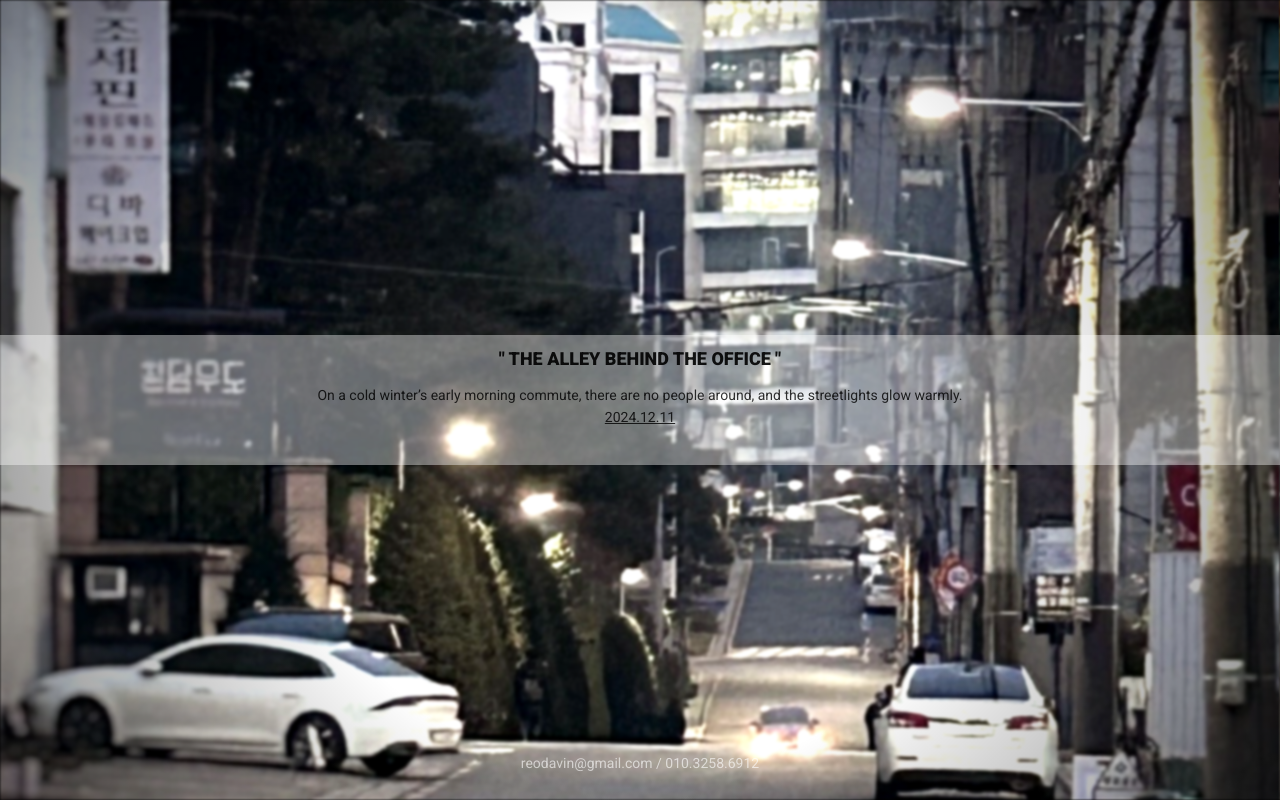
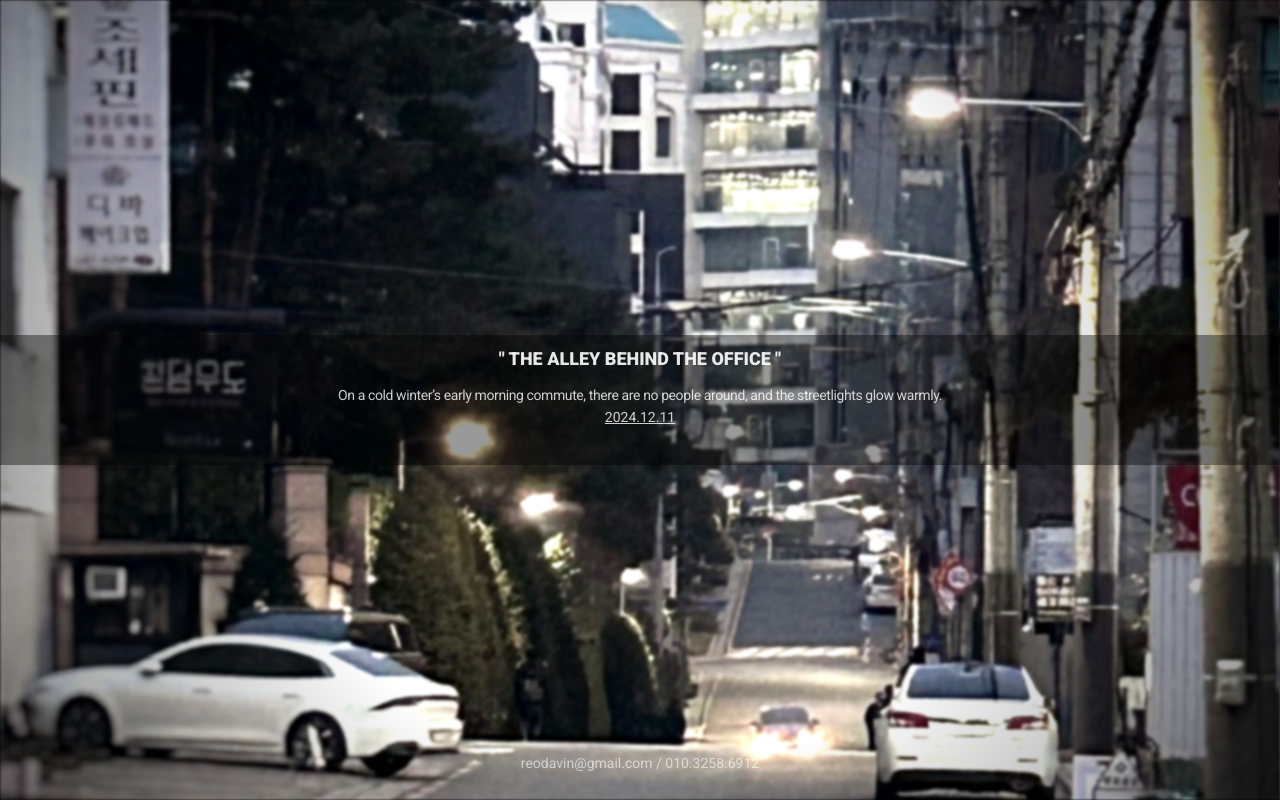
Before and after one commit to MatthewShin/may-world, a Vue app: page / in a window 1280 px wide. Built offline with nearby package versions, Linux system fonts and the light colour scheme.

Commit message:
feat: add images...

```diff
--- a/src/App.vue
+++ b/src/App.vue
@@ -2,7 +2,7 @@
   <swiper>
     <swiper-slide v-for="(item, index) in contents" :key="index">
       <div class="container">
-        <div class="info theme_1">
+        <div class="info theme_2">
           <h2 class="info__title">" {{ item.title.toUpperCase() }} "</h2>
           <p class="info__spot">{{ item.spot }}</p>
           <p class="info__date">{{ item.date }}</p>
@@ -28,7 +28,7 @@ type Content = {
   title: string;
   spot: string;
   date: string;
-  type: 'image';
+  type: 'image' | 'video';
   src: string;
 };
 
@@ -84,6 +84,7 @@ onMounted(() => {});
   width: 100%;
   height: 100vh;
   background-color: #000;
+  min-width: 480px;
 }
 .info {
   position: absolute;
@@ -123,6 +124,7 @@ onMounted(() => {});
   width: 80%;
   opacity: 0.8;
   font-size: 14px;
+  letter-spacing: -0.4px;
 }
 
 .info__date {
```
